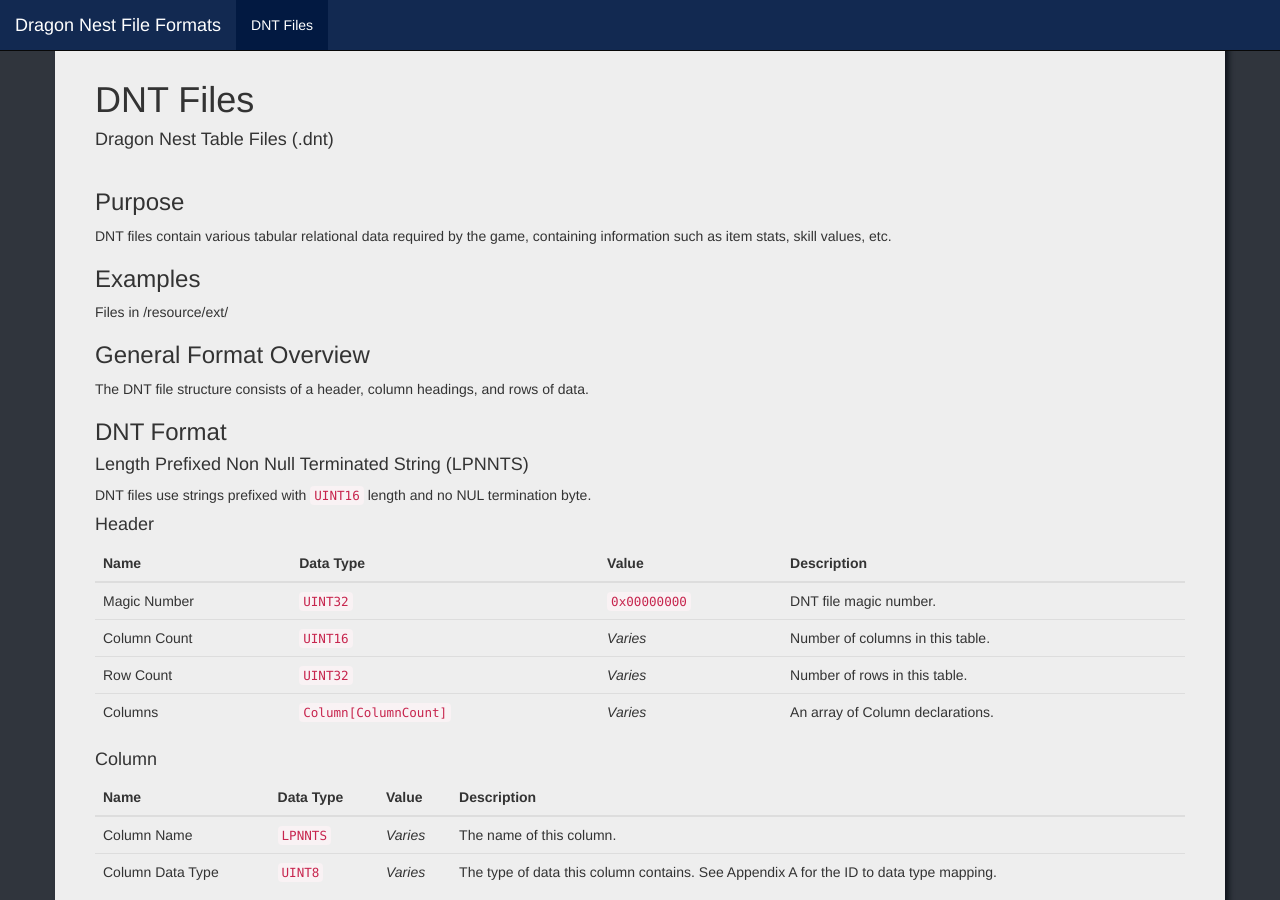
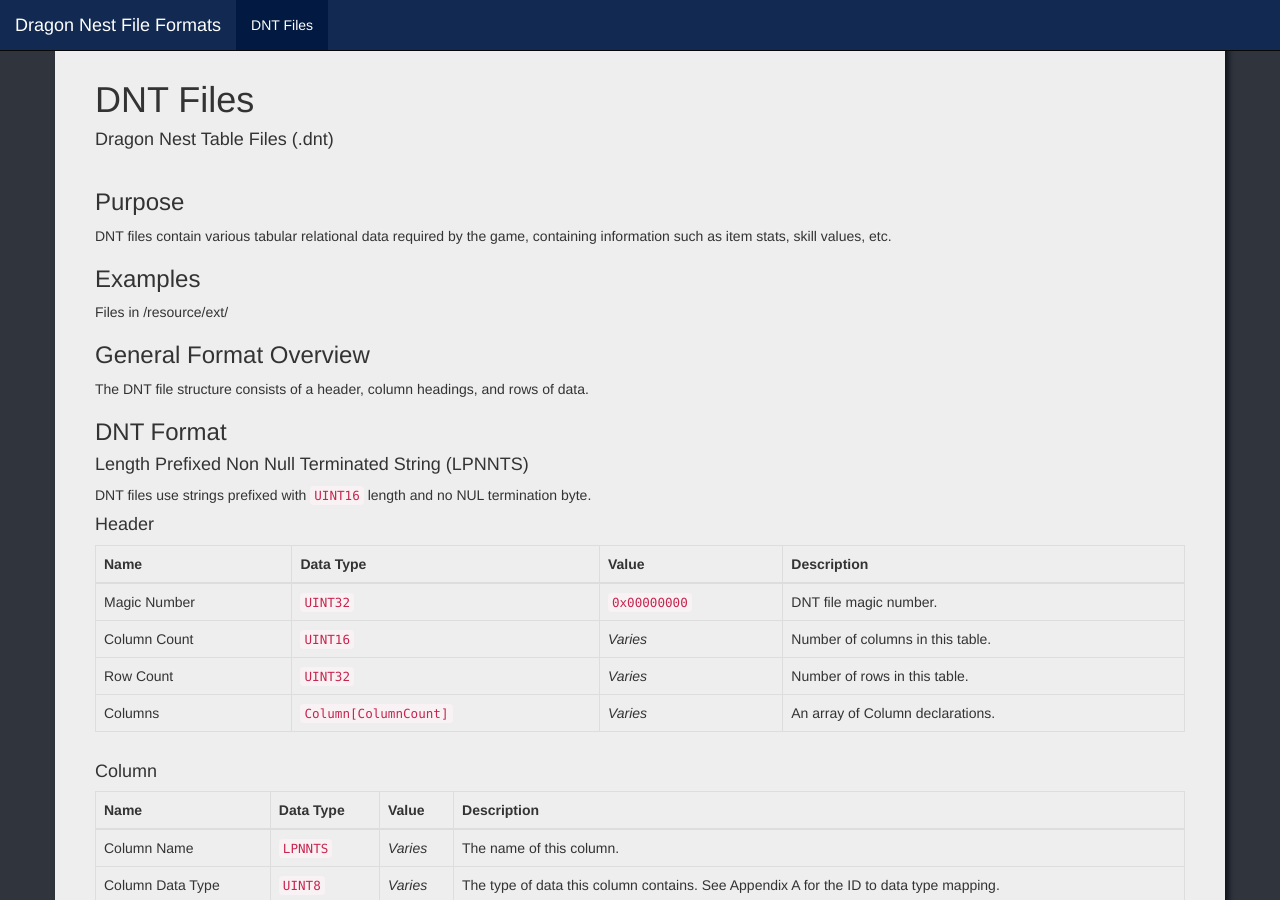
Before and after one commit to vincentzhang96/DragonNestFileFormats, a Jekyll site: the page built from files/dnt/index.md, in a window 1280 px wide and 900 px high. Built offline with Jekyll 4.4.1, drawn with Linux system fonts in a browser that asks for light colours; nearby versions of some CDN libraries; library files that are not in the unit come from our copies.

Commit message:
Add responsive tables and borders

```diff
--- a/_includes/table.html
+++ b/_includes/table.html
@@ -1,4 +1,5 @@
-<table class="table">
+<div class="table-responsive">
+<table class="table table-bordered">
     <thead>
     <tr>
         <th>Name</th>
@@ -32,3 +33,4 @@
     {% endfor %}
     </tbody>
 </table>
+</div>
--- a/files/dnt/index.md
+++ b/files/dnt/index.md
@@ -38,7 +38,8 @@
 ### Appendices
 
 #### Appendix A: Column Data Types
-<table class="table">
+<div class="table-responsive">
+<table class="table table-bordered">
     <thead>
     <tr>
         <th>ID</th>
@@ -74,5 +75,6 @@
     </tr>
     </tbody>
 </table>
+</div>
 
 &dagger; While DNT tables specify a type of double, it is still 32 bits long and equivalent to Float.
```
